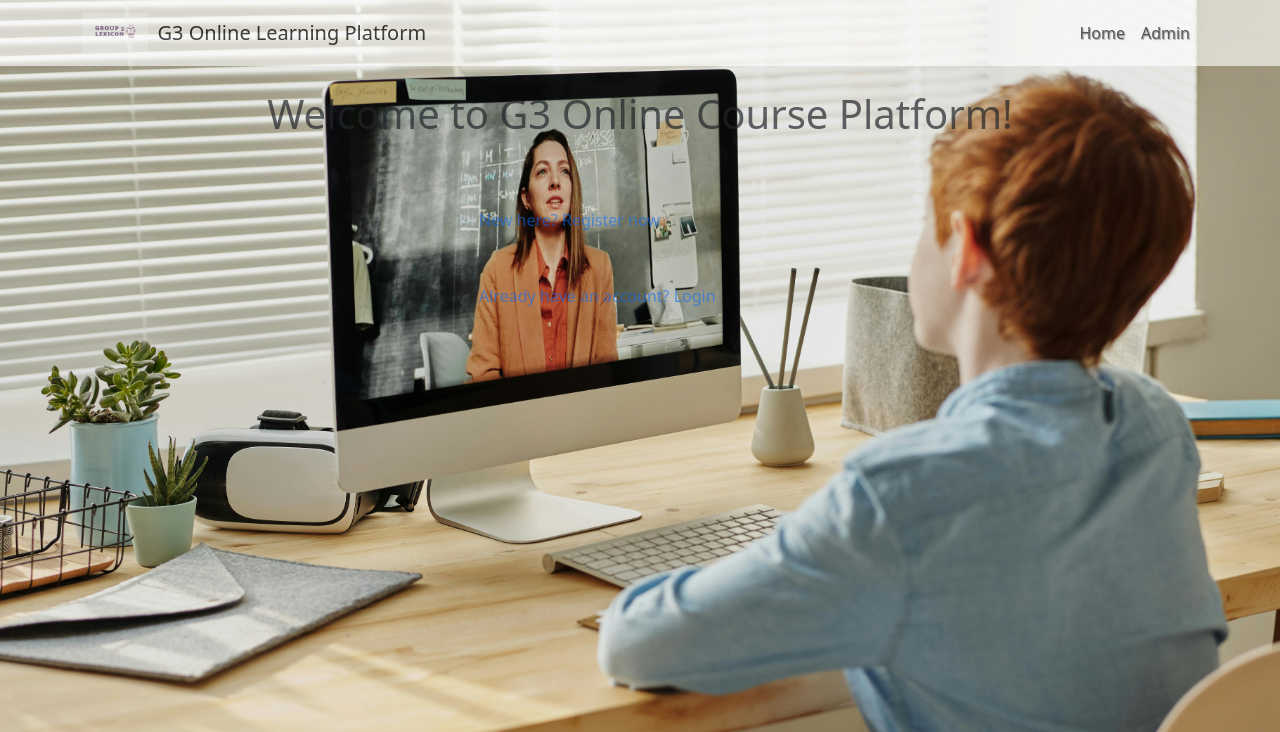
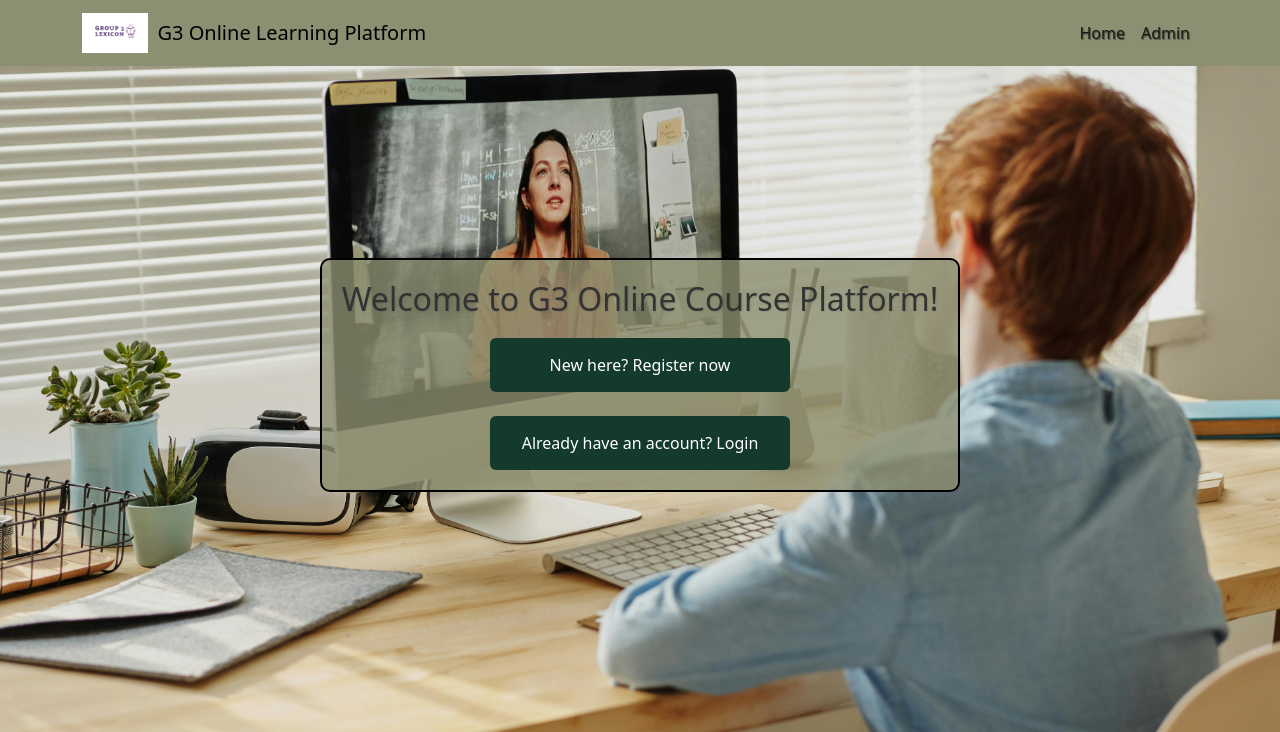
Before and after one commit to lexicon-school-projects/online-course-group-3, a Django app: page / in a window 1280 px wide. Shown: the top 732 px of the page. Run offline with Django 5.2, Linux system fonts and the light colour scheme.

Commit message:
Add landing page

```diff
--- /dev/null
+++ b/online_learning_platform/main_app/static/images/styling_index.css
@@ -0,0 +1,83 @@
+.navbar {
+  width: 100%;
+  padding-left: 0;
+  padding-right: 0;
+  background-color: #8c8f71;
+}
+
+body {
+  background-size: cover;
+  background-attachment: fixed;
+  background-position: center;
+  background-repeat: no-repeat;
+  background-color: rgba(243, 243, 243, 0.801);
+}
+
+.footer {
+  background-color: rgba(0, 0, 0, 0.8);
+  color: white;
+  text-align: center;
+  padding: 10px 0;
+  position: fixed;
+  bottom: 0;
+  width: 100%;
+}
+
+.navbar-brand {
+  display: flex;
+  align-items: center;
+}
+
+.navbar-brand img {
+  height: 40px;
+  margin-right: 10px;
+}
+
+.navbar-nav {
+  margin-left: auto;
+}
+
+.navbar-nav .nav-link {
+  color: rgb(27, 25, 25);
+}
+
+.navbar-nav .nav-link:hover {
+  color: #242121;
+}
+
+.navbar-nav .nav-link {
+  text-shadow: 1px 1px 1px rgba(0, 0, 0, 0.5);
+}
+
+.btn {
+  background-color: #133a2b;
+  border: none;
+  color: white;
+  padding: 15px 32px;
+  text-align: center;
+  text-decoration: none;
+  display: flex;
+  justify-content: center;
+  align-items: center;
+
+}
+
+.custom-border {
+  border: 2px solid #000;
+  padding: 20px;
+  border-radius: 10px;
+  background-color: rgb(140, 143, 113, 0.8);
+  display: flex;
+  flex-direction: column;
+  align-items: center;
+  width: fit-content;
+  margin: 0 auto;
+}
+
+.header {
+  font-size: 2em;
+  color: #333;
+  margin-bottom: 20px;
+  text-shadow: 1px 1px 2px rgba(0, 0, 0, 0.1);
+  text-align: center;
+}
--- a/online_learning_platform/main_app/static/styling.css
+++ /dev/null
@@ -1,31 +0,0 @@
-.navbar {
-    width: 100%;
-    padding-left: 0;
-    padding-right: 0;
-    background-color: #e2e1ebc7;
-}
-
-body {
-    background-color: rgb(225, 211, 216);
-}
-
-.btn
- {
-    padding: 10px 15px;
-    border: none;
-    border-radius: 5px;
-    cursor: pointer;
-    text-align: center;
-    display: inline-block;
-    font-size: 16px;
-    margin: 4px 2px;
-    transition-duration: 0.4s;
-    opacity: 0.8; /* Set the opacity to 80% */
-    transition: opacity 0.3s; /* Add a transition for smooth effect */
-}
-
-btn-info {
-    background-color: #95b6d8;
-    color: white;
-
-}
--- a/online_learning_platform/main_app/templates/main_app/index.html
+++ b/online_learning_platform/main_app/templates/main_app/index.html
@@ -5,49 +5,10 @@
   <title>Home</title>
   <link href="https://cdn.jsdelivr.net/npm/bootstrap@5.3.0-alpha1/dist/css/bootstrap.min.css" rel="stylesheet" />
   {% load static %}
-  <link rel="stylesheet" href="{% static 'styling.css' %}" />
+  <link rel="stylesheet" href="{% static 'images/styling_index.css' %}" />
   <style>
     body {
       background-image: url('{% static "images/background.jpg" %}');
-      background-size: cover;
-      background-attachment: fixed;
-      background-position: center;
-      background-repeat: no-repeat;
-      opacity: 0.7; /* Adjust the opacity for fading effect */
-    }
-    .navbar {
-      background-color: rgba(255, 255, 255, 0.9);
-    }
-    .footer {
-      background-color: rgba(0, 0, 0, 0.8);
-      color: white;
-      text-align: center;
-      padding: 10px 0;
-      position: fixed;
-      bottom: 0;
-      width: 100%;
-    }
-    .navbar-brand {
-      display: flex;
-      align-items: center; /* Aligns items vertically in the center */
-    }
-    .navbar-brand img {
-      height: 40px;
-      margin-right: 10px;
-    }
-    .navbar-nav {
-      margin-left: auto; /* Pushes nav items to the right */
-    }
-    /* Increase text contrast for better readability */
-    .navbar-nav .nav-link {
-      color: rgb(27, 25, 25); /* Text color */
-    }
-    .navbar-nav .nav-link:hover {
-      color: #242121; /* Hover text color */
-    }
-    /* Adjust text shadow for better visibility */
-    .navbar-nav .nav-link {
-      text-shadow: 1px 1px 1px rgba(0, 0, 0, 0.5); /* Adds a subtle shadow */
     }
 
   </style>
@@ -77,20 +38,18 @@
       </nav>
 
       <div class="container">
-    <br>
-    <h1 align="center">Welcome to G3 Online Course Platform!</h1>
-    <br><br>
-    <div class="row">
-        <div class="col-md-4 offset-md-4">
+        <br><br><br><br><br><br><br><br>
+        <div class="row justify-content-center">
+            <div class="col-md-4 offset-md-4 custom-border text-center">
+                <h3 class="header" align="center">Welcome to G3 Online Course Platform!</h3>
                 <ul class="nav flex-column">
                     {% if not user.is_authenticated %}
-                <li class="nav-item"><a class="nav-link btn btn-danger" href="{% url 'main_app:register' %}">New here? Register now</a></li>
+                    <li class="nav-item"><a class="nav-link btn" href="{% url 'main_app:register' %}">New here? Register now</a></li>
                     <br>
-                <li class="nav-item"><a class="nav-link btn btn-danger" href="{% url 'main_app:user_login' %}">Already have an account? Login</a></li>
-
+                    <li class="nav-item"><a class="nav-link btn" href="{% url 'main_app:user_login' %}">Already have an account? Login</a></li>
                     {% endif %}
-
                 </ul>
+            </div>
         </div>
     </div>
 </div>
```
Also changed, not shown: online_learning_platform/main_app/static/images/styling.css (added, +63 -0 lines), online_learning_platform/main_app/templates/main_app/base.html (+2 -44 lines), online_learning_platform/db.sqlite3. Lines whose indentation alone changed are shown as unchanged.
